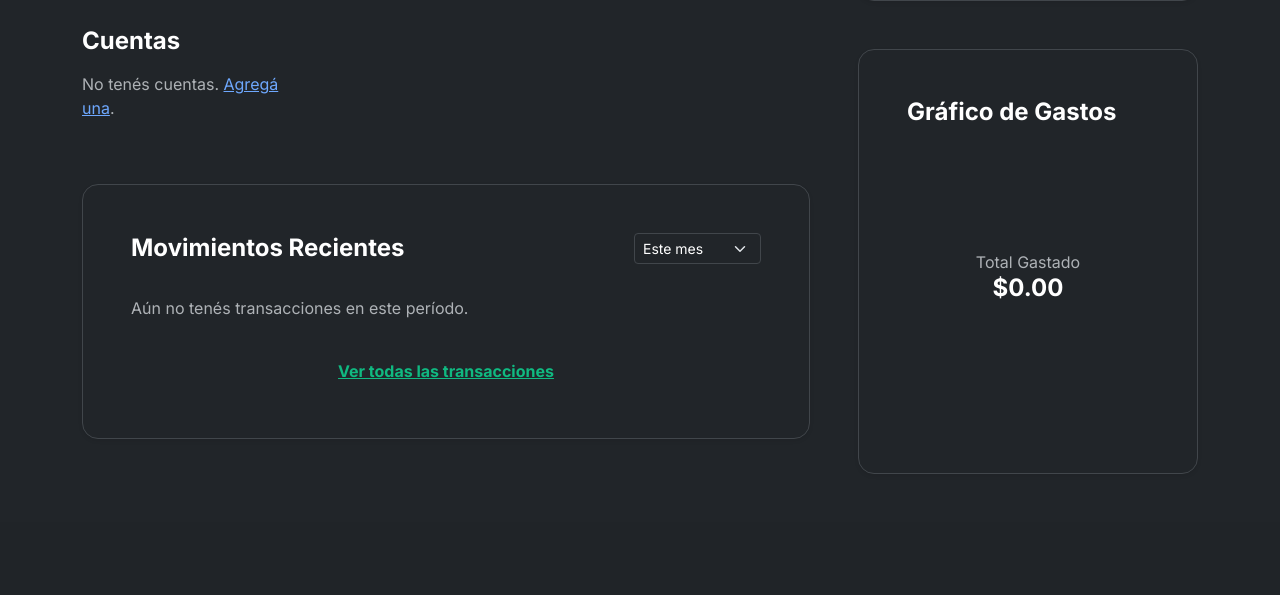
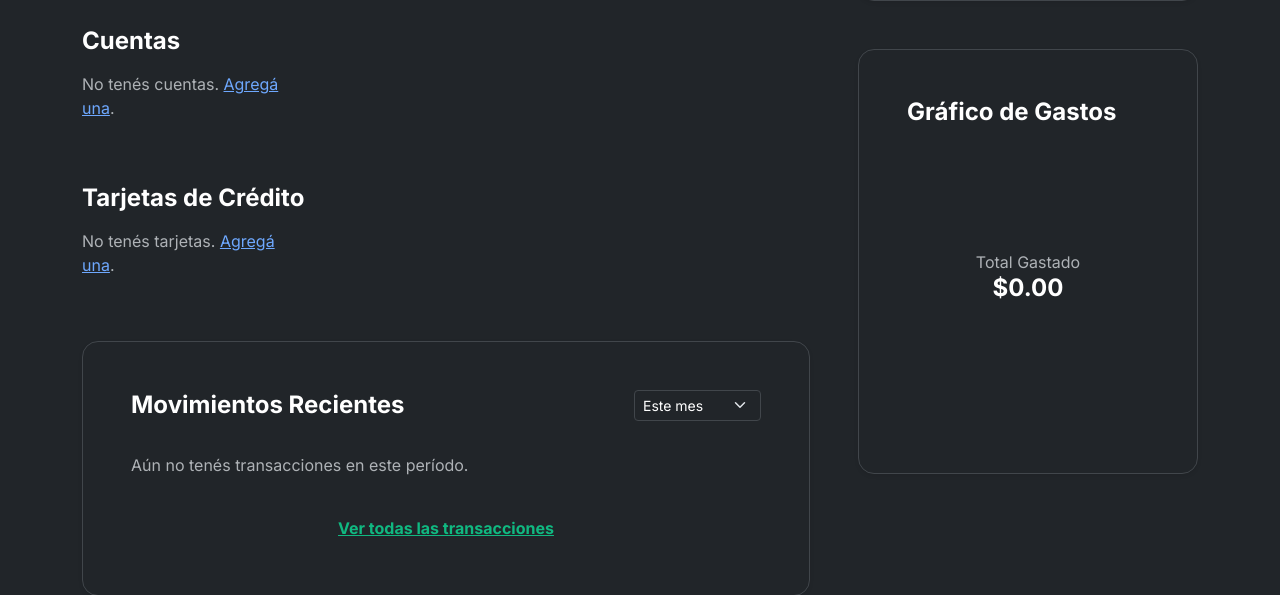
Before and after one commit to Thiagobrn3/spendly, a Django app: page / in a window 1280 px wide. Shown: the part 418-1013 px from the top of the page. Before the commit the page ends 892 px from the top, so only its background shows below. Run offline with Django 5.2, Linux system fonts and the light colour scheme; the visitor is signed in with stand-in values (Sample User, id 1); data that the repository does not hold is empty; some libraries are stand-ins or nearby versions.

Commit message:
cards on dashboard

```diff
--- a/templates/tracker/index.html
+++ b/templates/tracker/index.html
@@ -80,6 +80,36 @@
                 </div>
             </div>
 
+            <div>
+                <h3 class="h4 fw-bold text-white mb-3">Tarjetas de Crédito</h3>
+                <div class="row row-cols-1 row-cols-md-3 g-4">
+
+                    {% for card in cards %}
+                    <div class="col">
+                        <div class="card h-100 bg-dark border-secondary-subtle shadow-sm rounded-4">
+                            <div class="card-body d-flex flex-column p-4">
+                                <div class="d-flex align-items-center mb-3">
+                                    <div class="d-flex align-items-center justify-content-center rounded-circle me-3" style="width: 40px; height: 40px; background-color: rgba(var(--bs-primary-rgb), 0.2);">
+                                        <span class="material-symbols-outlined fs-5" style="color: var(--bs-primary);">
+                                            credit_card
+                                        </span>
+                                    </div>
+                                    <div>
+                                        <h5 class="h6 fw-semibold text-white mb-0">{{ card.name }}</h5>
+                                        <small class="text-body-secondary">Monto a Pagar</small>
+                                    </div>
+                                </div>
+                                <h4 class="h3 fw-bold gasto mt-auto mb-0">${{ card.get_balance_due|floatformat:2 }}</h4>
+                            </div>
+                        </div>
+                    </div>
+                    {% empty %}
+                    <div class="col-12">
+                        <p class="text-body-secondary">No tenés tarjetas. <a href="{% url 'manage_cards' %}">Agregá una</a>.</p>
+                    </div>
+                    {% endfor %}
+                </div>
+            </div>
             <div class="card bg-dark border-secondary-subtle shadow-sm rounded-4">
                 <div class="card-body p-4 p-lg-5">
 
@@ -139,13 +169,14 @@
                         {% endfor %}
                     </ul>
                     <div class="text-center mt-3">
-                        <a href="#" class="btn btn-link text-primary fw-semibold">Ver todas las transacciones</a>
+                        <a href="{% url 'transaction_list' %}" class="btn btn-link text-primary fw-semibold">Ver todas las transacciones</a>
                     </div>
                 </div>
             </div>
 
         </div>
-    </div> <div class="col-lg-4">
+    </div>
+    <div class="col-lg-4">
         <div class="d-flex flex-column gap-4 gap-lg-5">
 
             <div class="card bg-dark border-secondary-subtle shadow-sm rounded-4">
@@ -189,7 +220,9 @@
             </div>
 
         </div>
-    </div> </div> <div class="modal fade" id="transactionModal" tabindex="-1" aria-labelledby="transactionModalLabel" aria-hidden="true">
+    </div>
+    </div>
+<div class="modal fade" id="transactionModal" tabindex="-1" aria-labelledby="transactionModalLabel" aria-hidden="true">
     <div class="modal-dialog modal-dialog-centered">
         <div class="modal-content border-secondary-subtle">
             <form method="post" action="{% url 'add_transaction' %}">
@@ -230,12 +263,10 @@
         </div>
     </div>
 </div>
-
-
 {{ chart_labels|json_script:"chart-labels" }}
 {{ chart_data|json_script:"chart-data" }}
 <script>
-    const ctx = document.getElementById('myPieChart').getContext('2d');
+    const ctx = document.getElementById('myPieChart').getContext('d');
     const chartLabels = JSON.parse(document.getElementById('chart-labels').textContent);
     const chartData = JSON.parse(document.getElementById('chart-data').textContent);
 
@@ -275,6 +306,7 @@
     // Generar leyenda HTML personalizada
     const legendContainer = document.getElementById('chart-legend');
 
+    // ===== CORRECCIÓN DE SINTAXIS AQUÍ =====
     const totalSpentForJS = parseFloat({{ total_spent|floatformat:2|default:"1" }});
 
     chartLabels.forEach((label, index) => {
--- a/tracker/views.py
+++ b/tracker/views.py
@@ -265,7 +265,8 @@ def transaction_delete(request, pk):
 
     transaction.delete()
 
-    return redirect('index')@login_required
+    return redirect('index')
+@login_required
 def manage_recurring(request):
     if request.method == 'POST':
         form = RecurringTransactionForm(request.POST, user=request.user)
```
